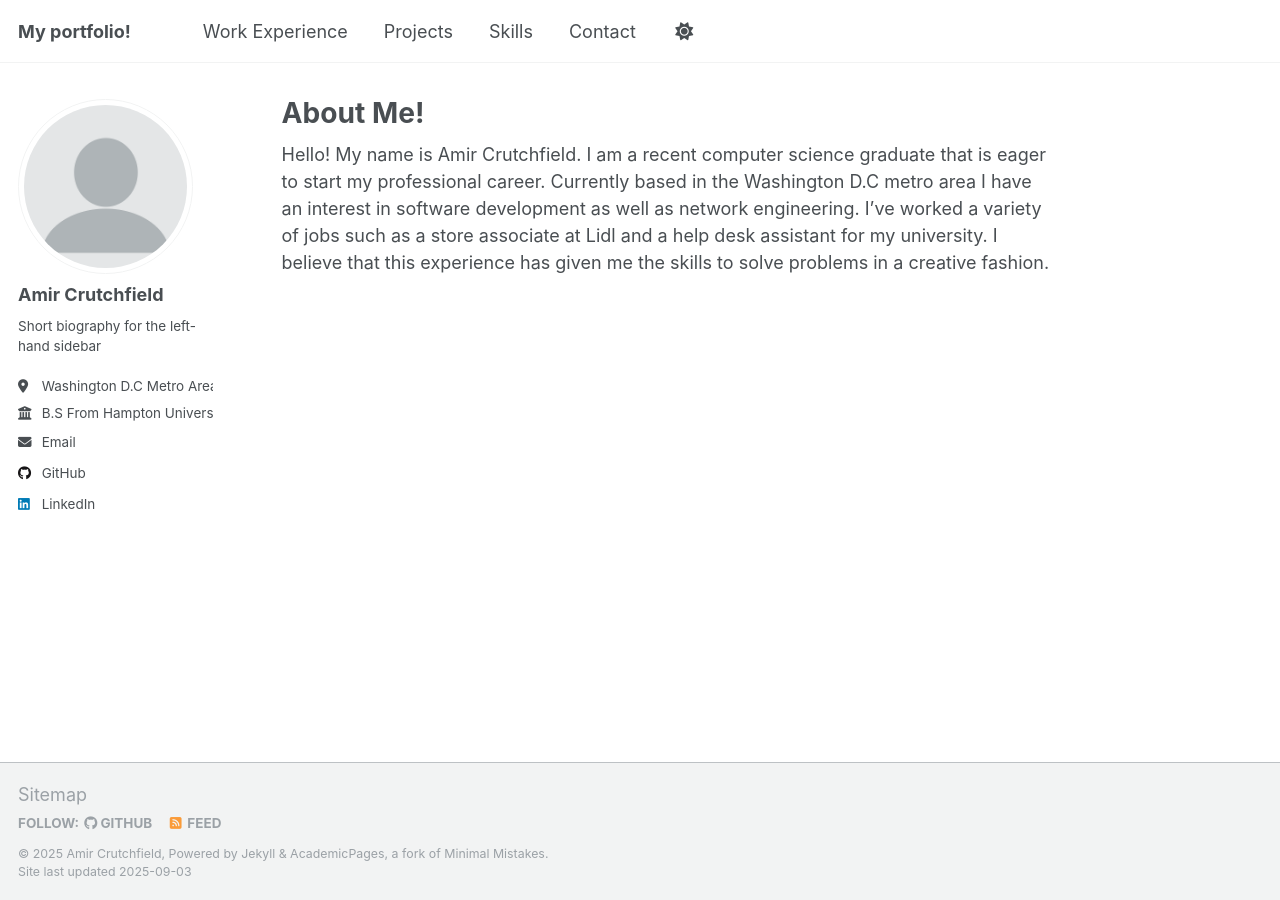
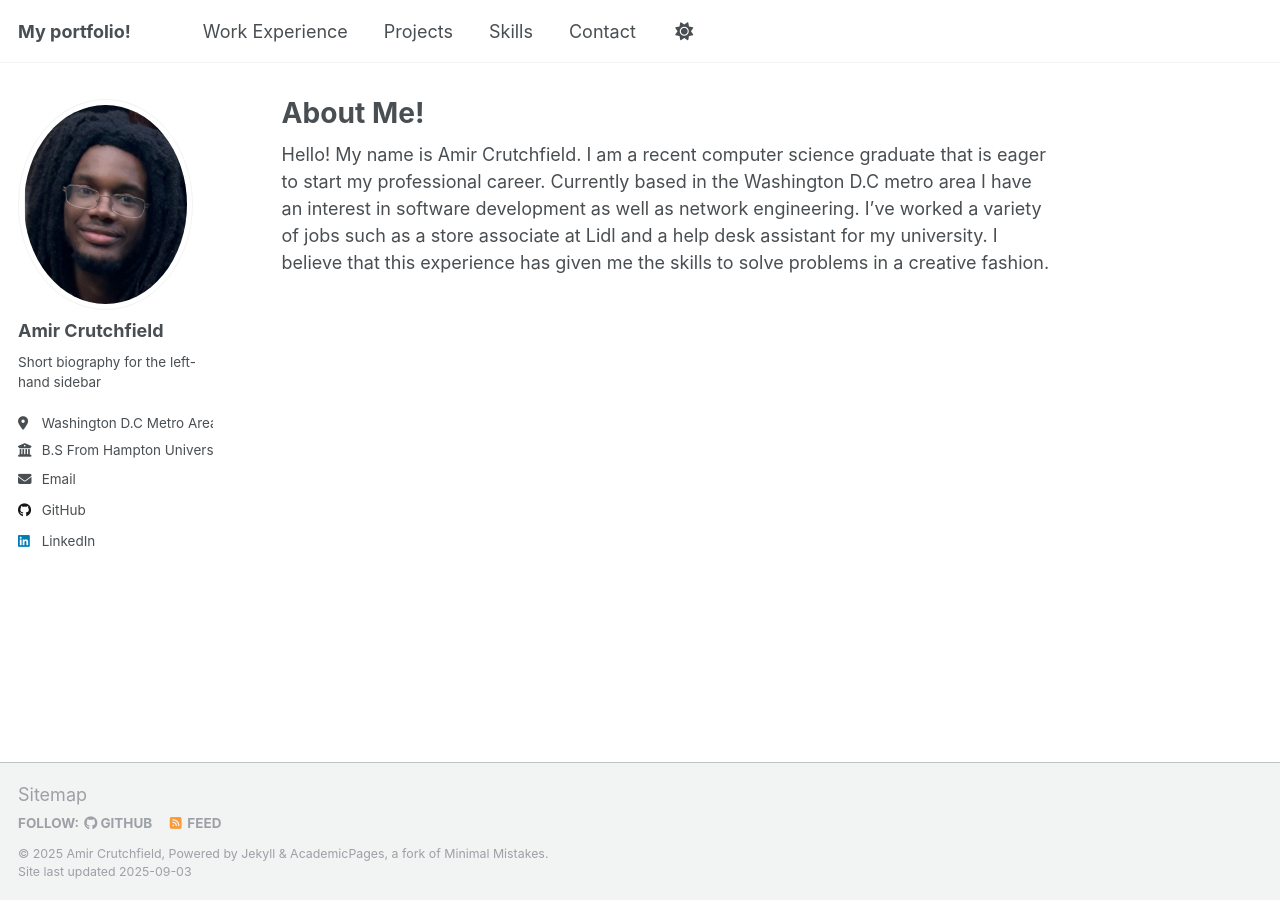
Before and after one commit to amirc42/amircportfolio, a Jekyll site: the page built from _pages/about.md, in a window 1280 px wide. Built offline with Jekyll 4.4.1, drawn with Linux system fonts in a browser that asks for light colours; a script that is not in the unit is left out.

Commit message:
Update _config.yml

```diff
--- a/_config.yml
+++ b/_config.yml
@@ -22,7 +22,7 @@ description              : &description "personal description"
 #               Additional customization can be done by editing /_includes/author-profile.html
 author:
   # Biographic information
-  avatar           : "profile.png"
+  avatar           : "Screenshot 2024-12-03 164405.png"
   name             : "Amir Crutchfield"
   pronouns         : # example: "she/her"
   bio              : "Short biography for the left-hand sidebar"
```
